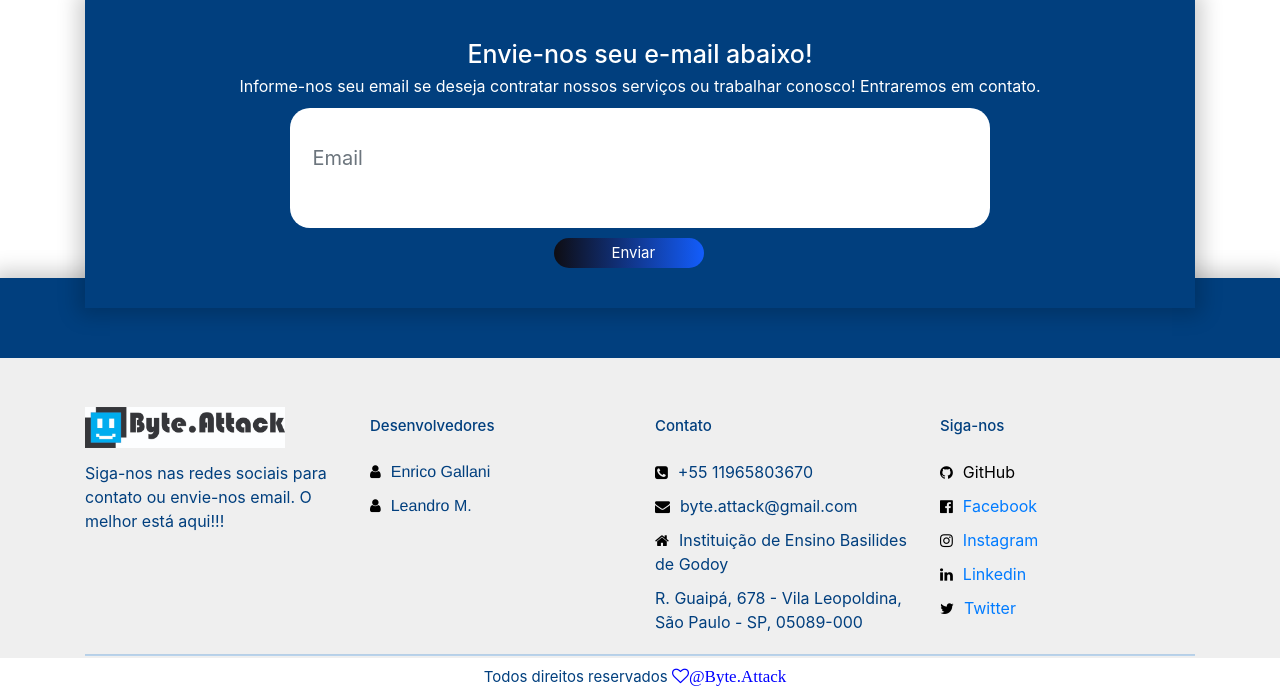
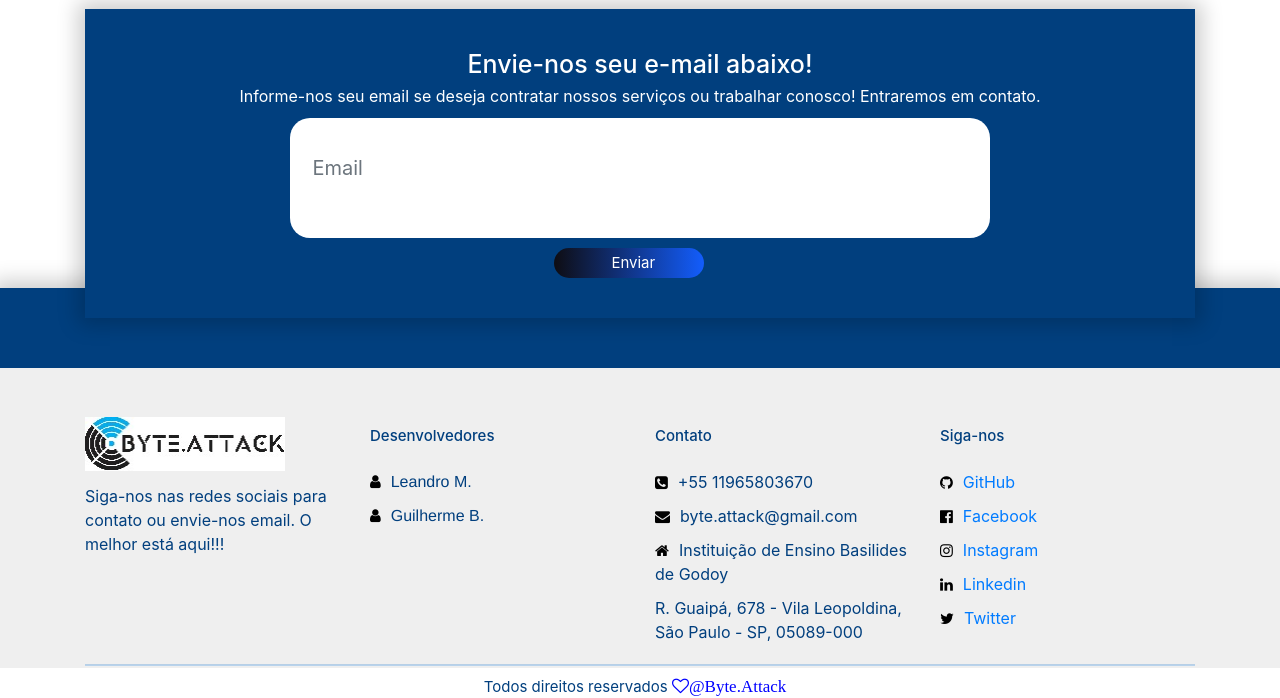
Before and after one commit to LeandroMoura124/BYTE.ATTACK, a PHP site: page /index.php in a window 1280 px wide. Shown: the part 3184-3882 px from the top of the page. Run offline with PHP 8.4, Linux system fonts and the light colour scheme; data comes from the database, SQL or seed files in the repository; some libraries are stand-ins or nearby versions.

Commit message:
commit do projeto

```diff
--- a/footer.html
+++ b/footer.html
@@ -21,14 +21,14 @@
     <div class="container">
         <div class="row">
             <div class="col-md-3">
-                <img src="images/LogoByte.jpeg" class="" width="200px" style="padding-top: 15px;" >
+                <img src="images/WhatsApp Image 2021-11-09 at 18.22.11.jpeg" class="" width="200px" style="padding-top: 15px;" >
                 <p style="padding-top: 13px;">Siga-nos nas redes sociais para contato ou envie-nos email. O melhor está aqui!!!</p>
             </div>
 
             <div class="col-md-3">
                 <h1>Desenvolvedores</h1>
-                <p style="font-family:'Franklin Gothic Medium', 'Arial Narrow', Arial, sans-serif;"><i class="fa fa-user" style="color: #000;"></i>Enrico Gallani</p>
                 <p style="font-family:'Franklin Gothic Medium', 'Arial Narrow', Arial, sans-serif;"><i class="fa fa-user" style="color: #000;"></i>Leandro M.</p>
+                <p style="font-family:'Franklin Gothic Medium', 'Arial Narrow', Arial, sans-serif;"><i class="fa fa-user" style="color: #000;"></i>Guilherme B.</p>
 
             </div>
 
@@ -42,11 +42,11 @@
 
             <div class="col-md-3">
                 <h1>Siga-nos</h1>
-                <p><i class="fa fa-github" style="color: #000;"></i><a href="https://github.com/LeandroMoura124" style="color:#000">GitHub</a></p>
-                <p><i class="fa fa-facebook-official" style="color: #000;"></i><a href="">Facebook</a></p>
-                <p><i class="fa fa-instagram" style="color: #000;"></i><a href="">Instagram</a></p>
-                <p><i class="fa fa-linkedin" style="color: #000;"></i><a href="">Linkedin</a></p>
-                <p><i class="fa fa-twitter" style="color: #000;"></i><a href="">Twitter</a></p>
+                <p><i class="fa fa-github" style="color: #000;"></i><a href="https://github.com/byteattack" >GitHub</a></p>
+                <p><i class="fa fa-facebook-official" style="color: #000;"></i><a href="https://www.facebook.com/byte.attack.3/">Facebook</a></p>
+                <p><i class="fa fa-instagram" style="color: #000;"></i><a href="https://www.instagram.com/byteattack/">Instagram</a></p>
+                <p><i class="fa fa-linkedin" style="color: #000;"></i><a href="https://www.linkedin.com/in/byte-attack-etec-3a386b1b9/">Linkedin</a></p>
+                <p><i class="fa fa-twitter" style="color: #000;"></i><a href="https://twitter.com/ByteAttackTCA">Twitter</a></p>
 
             </div>
         </div> <hr>
--- a/nav.php
+++ b/nav.php
@@ -1,5 +1,5 @@
 <nav class="navbar navbar-expand-sm navbar-light bg-white">
-  <img src="images/LogoByte.jpeg" width="220px" alt="">
+  <img src="images/WhatsApp Image 2021-11-09 at 18.22.11.jpeg" width="220px" alt="">
   <button class="navbar-toggler d-lg-none" type="button" data-toggle="collapse" data-target="#collapsibleNavId" aria-controls="collapsibleNavId"
       aria-expanded="false" aria-label="Toggle navigation">
     <span class="navbar-toggler-icon"></span>
@@ -15,8 +15,10 @@
       <li class="nav-item dropdown">
         <a class="navbar-brand dropdown-toggle" href="#" id="dropdownId" data-toggle="dropdown" aria-haspopup="true" aria-expanded="false">Serviços</a>
         <div class="dropdown-menu" aria-labelledby="dropdownId">
+          <a class="dropdown-item navbar-brand" href="index.php#services">Front-end</a>
+          <a class="dropdown-item  navbar-brand" href="index.php#services">Analista de Sistemas</a>
           <a class="dropdown-item  navbar-brand" href="index.php#services">Designer</a>
-          <a class="dropdown-item navbar-brand" href="index.php#services">Front-end</a>
+
         </div>
       </li>
     </ul>
```
Also changed, not shown: Images/WhatsApp Image 2021-11-09 at 18.22.11.jpeg (added).
